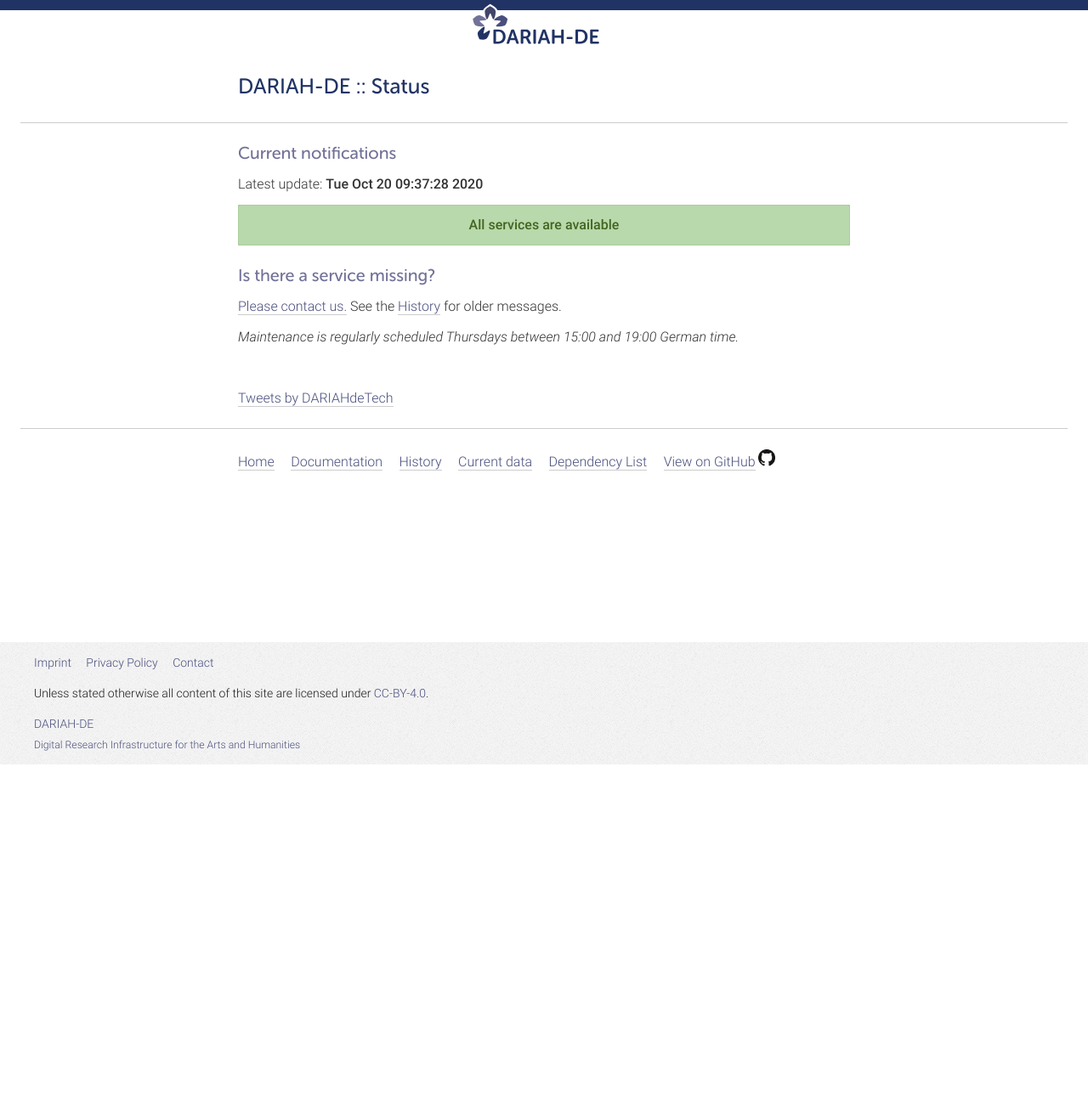
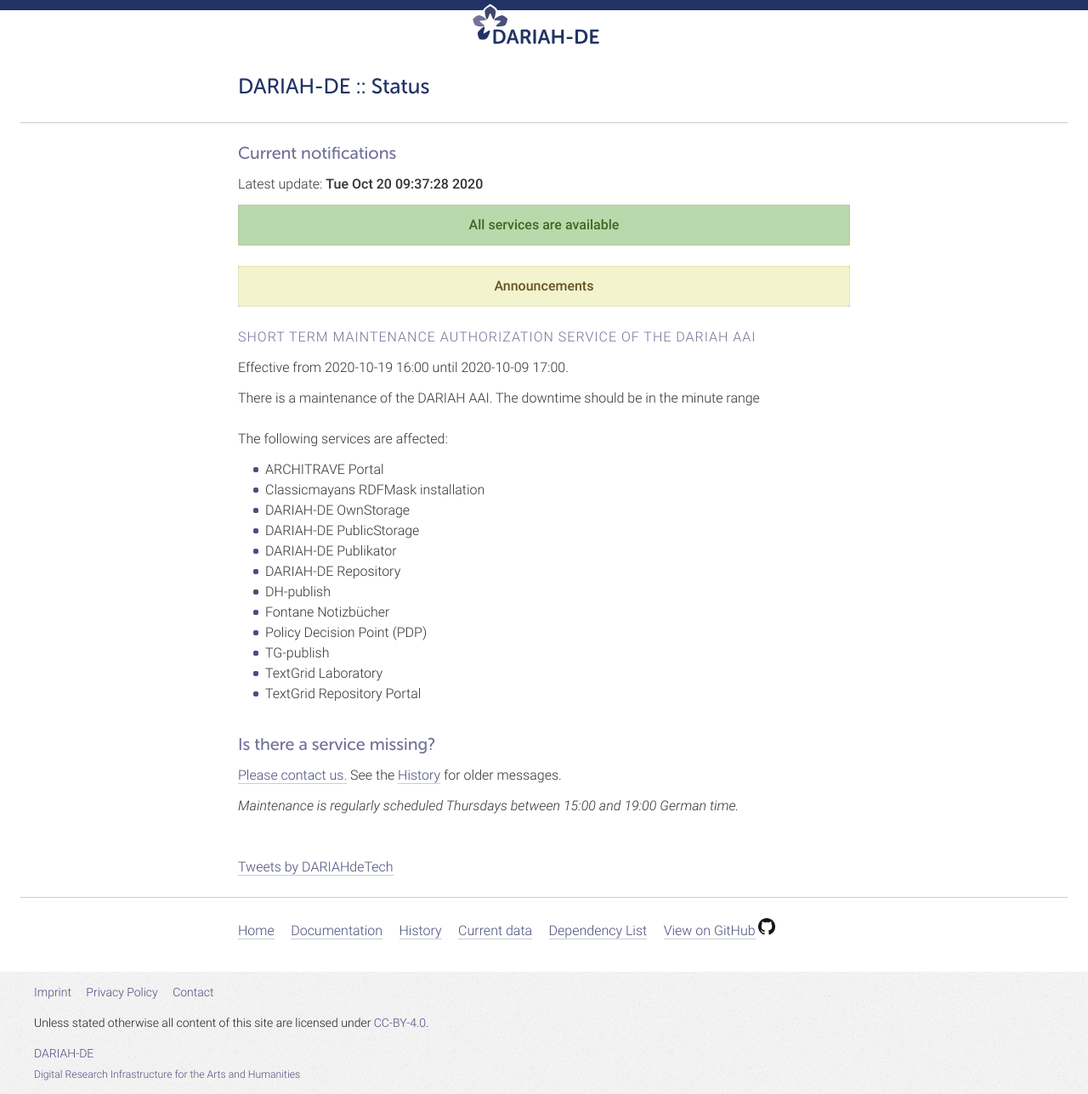
Before and after one commit to DARIAH-DE/status, a Jekyll site: the page built from index.md, in a window 1280 px wide. Shown: the whole page at 85% size. Built offline with Jekyll 4.4.1, drawn with Linux system fonts in a browser that asks for light colours; comment, search, counter and statistics services are not loaded; before the commit the page ends 900 px from its top, so only the background shows below that.

Commit message:
aai wartung

```diff
--- a/_data/announcements.yaml
+++ b/_data/announcements.yaml
@@ -1,8 +1,8 @@
 ---
-- title: 'Maitenance on TextGrid Repository Website'
-  date_start: '2020-04-24 14:00'
-  date_end: '2020-04-27 19:00'
-  hide: true
-  description: 'Die TextGrid Repository Webseite wird vorübergehend nicht erreichbar sein. Wir bitten um Entschuldigung. / The TextGrid Repository website will be temporarily unavailable. We apologize for any inconvenience.'
+- title: 'short term Maintenance Authorization Service of the DARIAH AAI'
+  date_start: '2020-10-19 16:00'
+  date_end: '2020-10-09 17:00'
+  hide: false
+  description: 'There is a maintenance of the DARIAH AAI. The downtime should be in the minute range'
   affected:
-    - '/services/tgrep'
+    - '/servers/auth'
```
